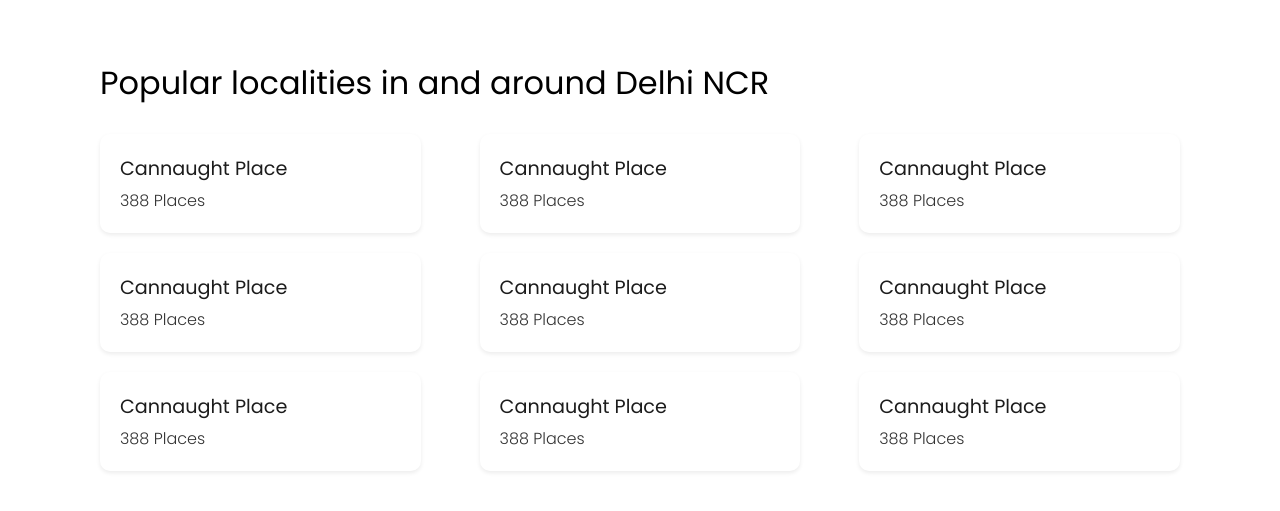
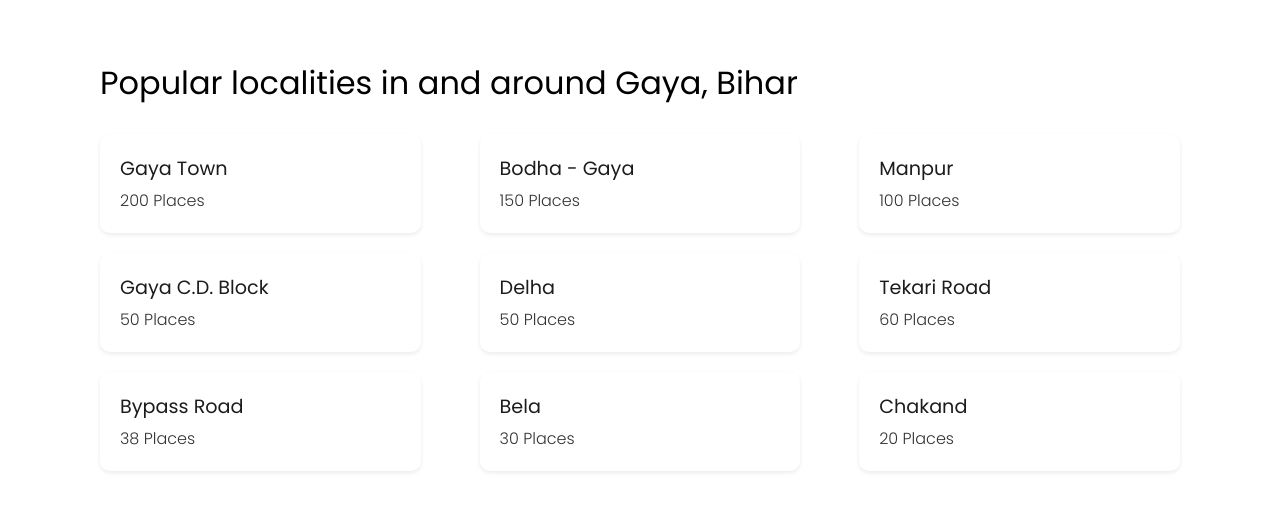
Before and after one commit to ankitraj035/Zomato-Clone, a plain HTML site: page index.html in a window 1280 px wide. Shown: the part 789-1300 px from the top of the page. Drawn offline with Linux system fonts and the light colour scheme.

Commit message:
Update index.html

```diff
--- a/index.html
+++ b/index.html
@@ -64,45 +64,45 @@
     <!-- SECTION 2 -->
     <section class="section-2">
         <div class="section-2-heading">
-            <p>Popular localities in and around Delhi NCR</p>
+            <p>Popular localities in and around Gaya, Bihar</p>
         </div>
         <div class="section-2-container">
             <div class="section-2-items">
                 <div class="section-2-item">
-                    <p class="item-head">Cannaught Place</p>
-                    <p class="item-subhead">388 Places</p>
+                    <p class="item-head">Gaya Town</p>
+                    <p class="item-subhead">200 Places</p>
                 </div>
                 <div class="section-2-item">
-                    <p class="item-head">Cannaught Place</p>
-                    <p class="item-subhead">388 Places</p>
+                    <p class="item-head">Bodha - Gaya</p>
+                    <p class="item-subhead">150 Places</p>
                 </div>
                 <div class="section-2-item">
-                    <p class="item-head">Cannaught Place</p>
-                    <p class="item-subhead">388 Places</p>
+                    <p class="item-head">Manpur</p>
+                    <p class="item-subhead">100 Places</p>
                 </div>
                 <div class="section-2-item">
-                    <p class="item-head">Cannaught Place</p>
-                    <p class="item-subhead">388 Places</p>
+                    <p class="item-head">Gaya C.D. Block</p>
+                    <p class="item-subhead">50 Places</p>
                 </div>
                 <div class="section-2-item">
-                    <p class="item-head">Cannaught Place</p>
-                    <p class="item-subhead">388 Places</p>
+                    <p class="item-head">Delha</p>
+                    <p class="item-subhead">50 Places</p>
                 </div>
                 <div class="section-2-item">
-                    <p class="item-head">Cannaught Place</p>
-                    <p class="item-subhead">388 Places</p>
+                    <p class="item-head">Tekari Road</p>
+                    <p class="item-subhead">60 Places</p>
                 </div>
                 <div class="section-2-item">
-                    <p class="item-head">Cannaught Place</p>
-                    <p class="item-subhead">388 Places</p>
+                    <p class="item-head">Bypass Road</p>
+                    <p class="item-subhead">38 Places</p>
                 </div>
                 <div class="section-2-item">
-                    <p class="item-head">Cannaught Place</p>
-                    <p class="item-subhead">388 Places</p>
+                    <p class="item-head">Bela</p>
+                    <p class="item-subhead">30 Places</p>
                 </div>
                 <div class="section-2-item">
-                    <p class="item-head">Cannaught Place</p>
-                    <p class="item-subhead">388 Places</p>
+                    <p class="item-head">Chakand</p>
+                    <p class="item-subhead">20 Places</p>
                 </div>
             </div>
         </div>
```
